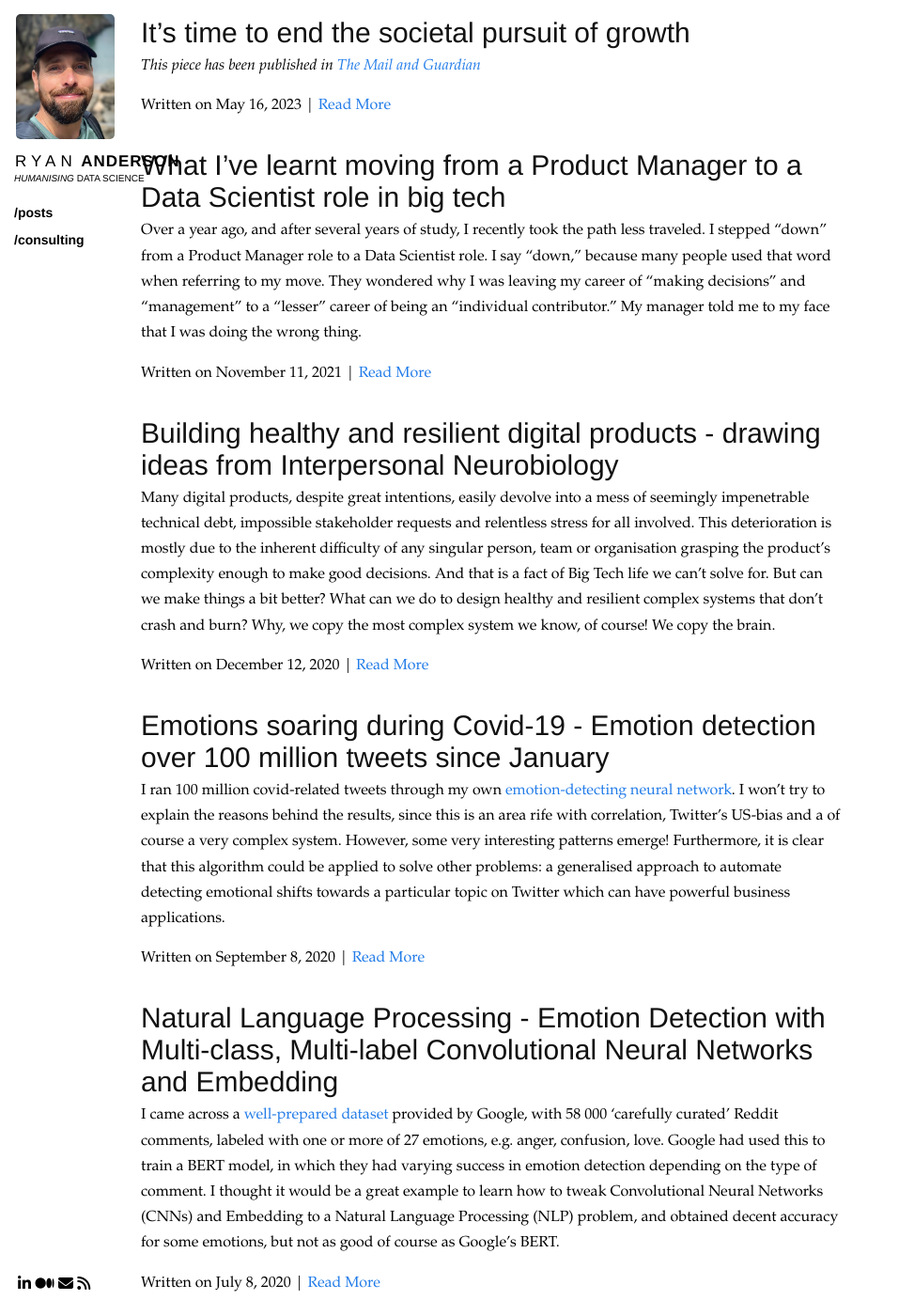
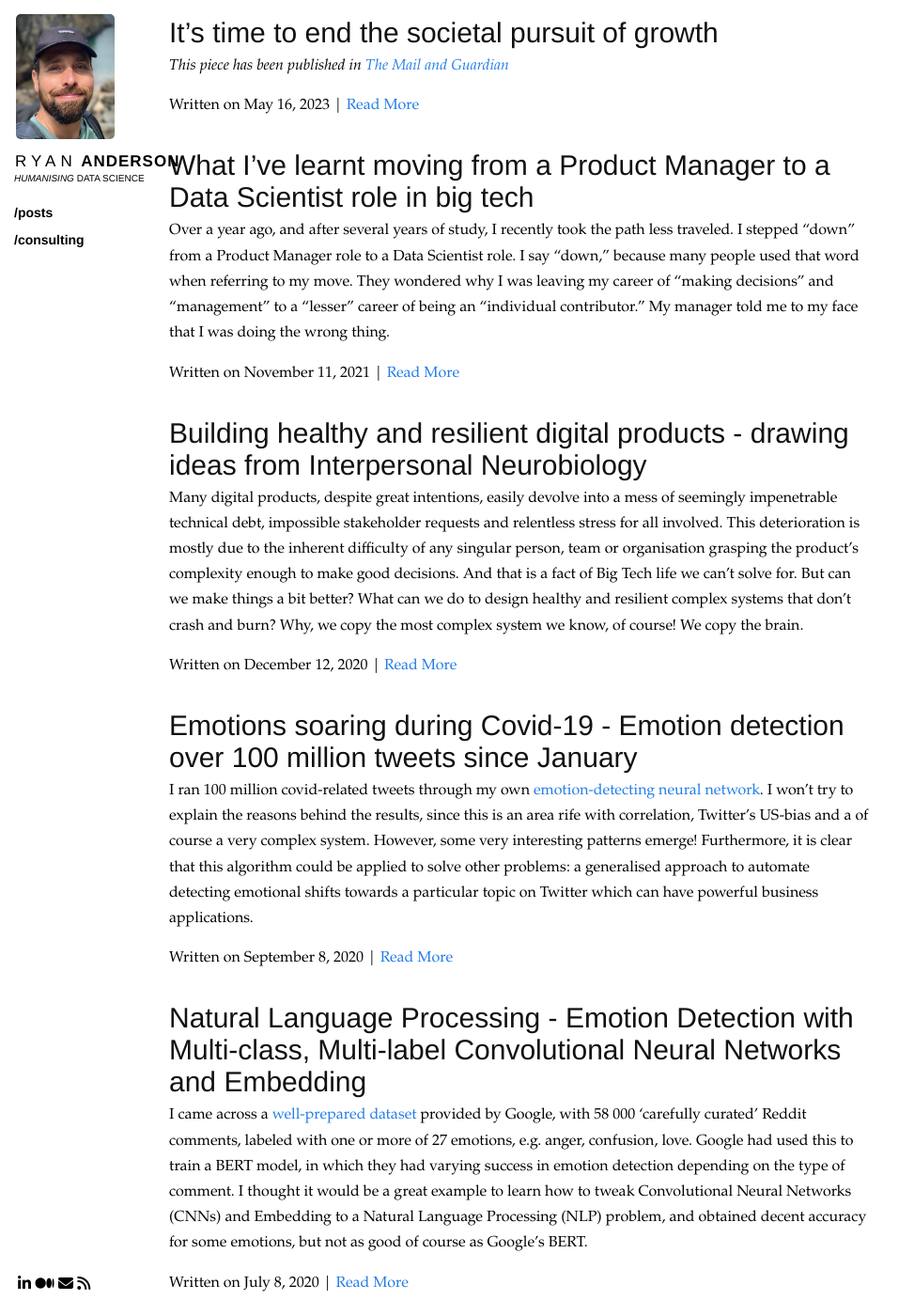
Before and after one commit to ryan-anderson-ds/ryan-anderson-ds.github.io, a Jekyll site: the page built from index.html, in a window 1280 px wide and 1400 px high. Shown: the whole window at 94% size, without its empty margins (0-973 px from the left). Built offline with Jekyll 4.4.1, drawn with Linux system fonts in a browser that asks for light colours.

Commit message:
Update base.scss

```diff
--- a/css/base.scss
+++ b/css/base.scss
@@ -17,7 +17,7 @@
   position: fixed;
   left: 15px;
   top: 15px;
-  width: 180px;
+  width: 170;
   height: 100%;
   font-family: Helvetica, sans-serif;
   a {
@@ -93,7 +93,7 @@
 
 .content {
   max-width: 750px;
-  margin-left: 150px;
+  margin-left: 180px;
   margin-right: 20px;
   margin-bottom: 50px;
   h1, h2, h3, h4 {
```
